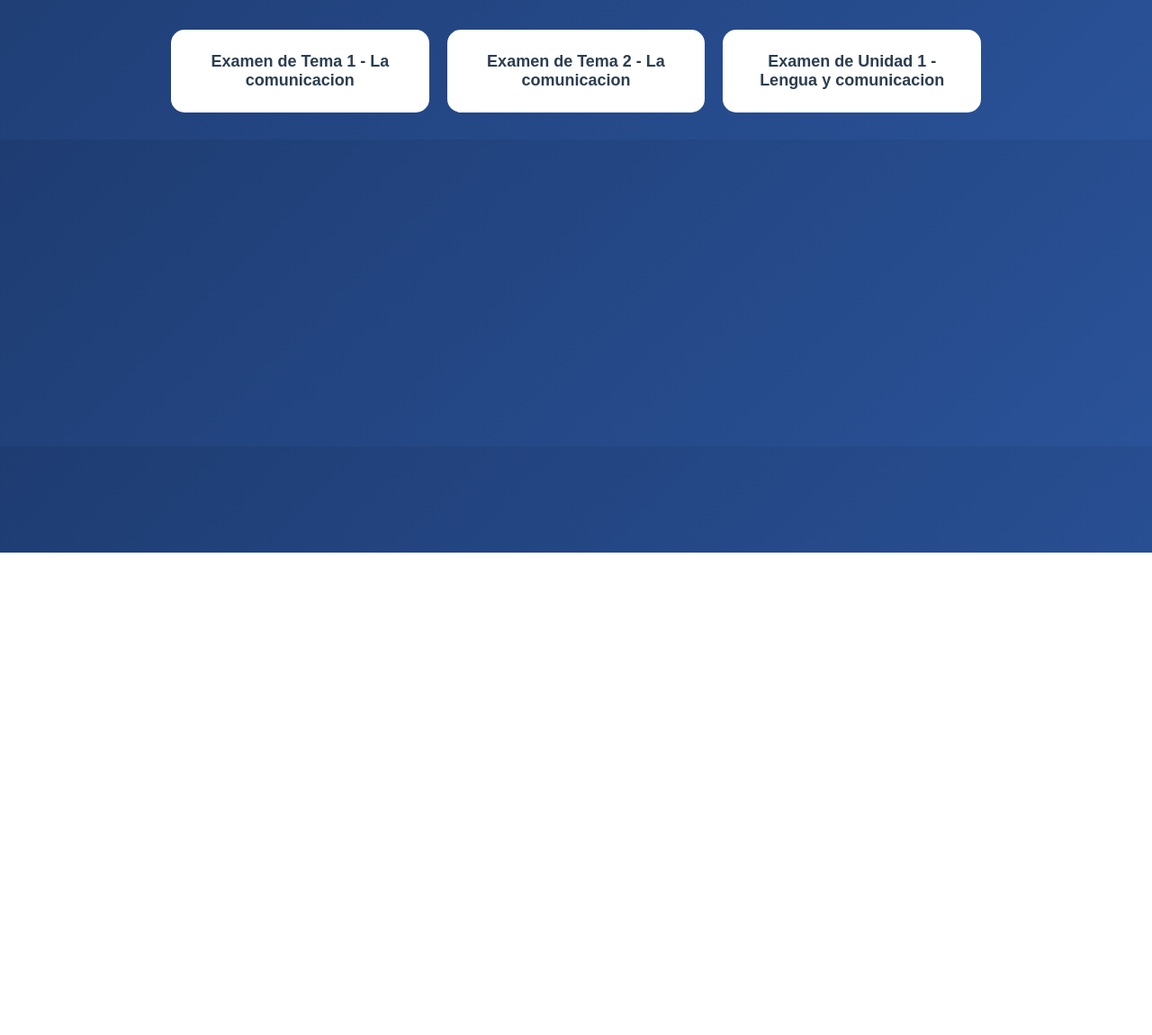
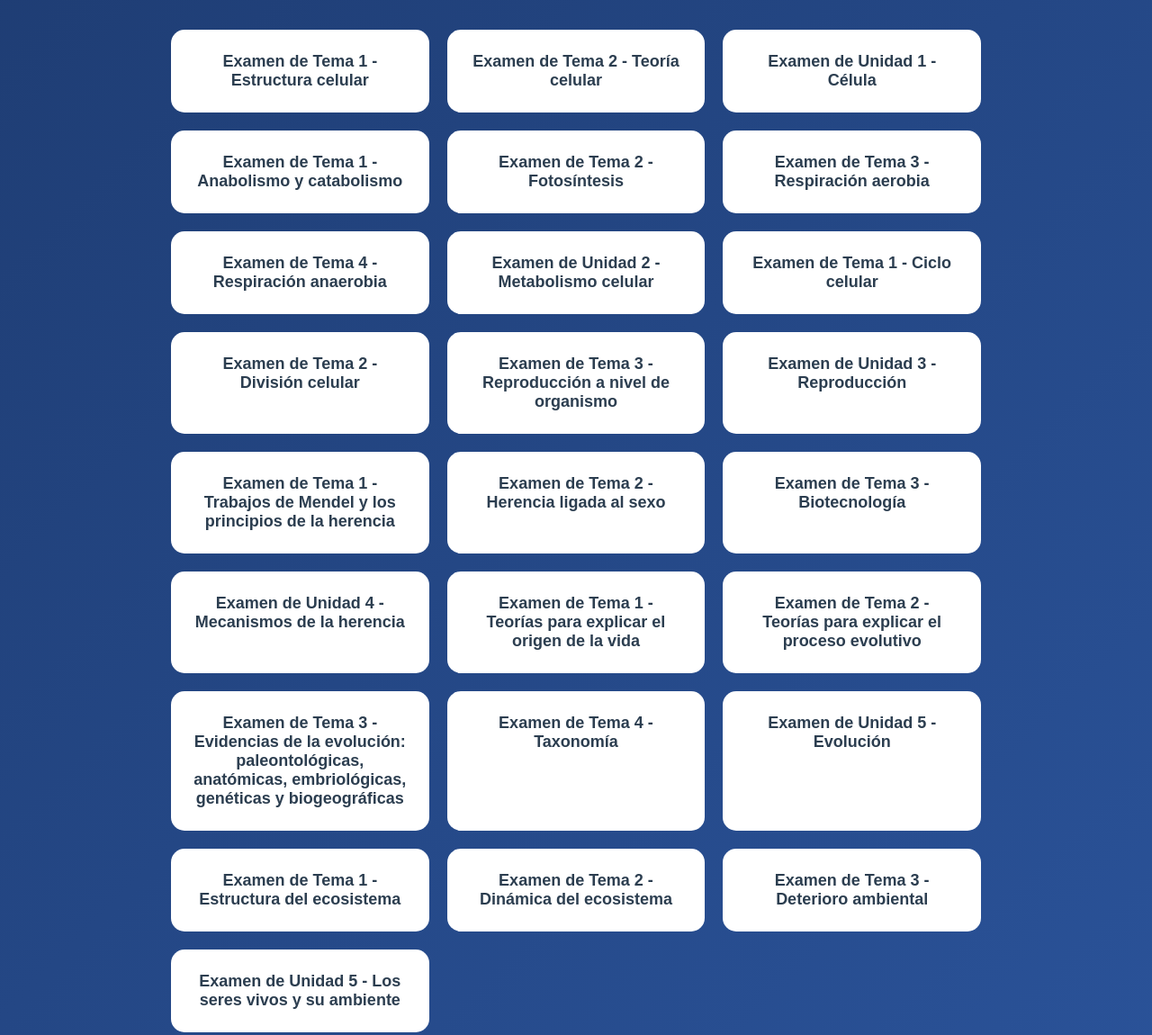
Before and after one commit to docereservercontact-create/Evaluacion, a plain HTML site: page Biologia/index.html in a window 1280 px wide. Shown: the part 186-1336 px from the top of the page at 90% size. Before the commit the page ends 800 px from the top, so only its background shows below. Drawn offline with Linux system fonts and the light colour scheme; files whose address does not match are found by name.

Commit message:
Update index.html

```diff
--- a/Biologia/index.html
+++ b/Biologia/index.html
@@ -72,11 +72,37 @@ h1 {
 <p class="subtitulo">Selecciona un examen</p>
 
 <div class="grid">
-
-    <div class="card" onclick="abrir('Examen de Tema 1 La comunicacion - U1T1.html')">Examen de Tema 1 - La comunicacion</div>
-    <div class="card" onclick="abrir('Examen de Tema 2 La comunicacion - U1T2.html')">Examen de Tema 2 - La comunicacion</div>
-    <div class="card" onclick="abrir('Examen de Unidad 1 - U1 - Lengua y comunicacion.html')">Examen de Unidad 1 - Lengua y comunicacion</div>
-
+    <!-- Unidad 1 - Célula -->
+    <div class="card" onclick="abrir('Examen de Tema 1 La comunicacion - U1T1.html')">Examen de Tema 1 - Estructura celular</div>
+    <div class="card" onclick="abrir('Examen de Tema 2 La comunicacion - U1T2.html')">Examen de Tema 2 - Teoría celular</div>
+    <div class="card" onclick="abrir('Examen de Unidad 1 - U1 - Lengua y comunicacion.html')">Examen de Unidad 1 - Célula</div>
+    <!-- Unidad 2 - Metabolismo celular -->
+    <div class="card" onclick="abrir('Examen de Tema 1 La comunicacion - U1T1.html')">Examen de Tema 1 - Anabolismo y catabolismo</div>
+    <div class="card" onclick="abrir('Examen de Tema 2 La comunicacion - U1T2.html')">Examen de Tema 2 - Fotosíntesis</div>
+    <div class="card" onclick="abrir('Examen de Tema 1 La comunicacion - U1T1.html')">Examen de Tema 3 - Respiración aerobia</div>
+    <div class="card" onclick="abrir('Examen de Tema 2 La comunicacion - U1T2.html')">Examen de Tema 4 - Respiración anaerobia</div>
+    <div class="card" onclick="abrir('Examen de Unidad 1 - U1 - Lengua y comunicacion.html')">Examen de Unidad 2 - Metabolismo celular</div>
+    <!-- Unidad 3 - Reproducción -->
+    <div class="card" onclick="abrir('Examen de Tema 1 La comunicacion - U1T1.html')">Examen de Tema 1 - Ciclo celular</div>
+    <div class="card" onclick="abrir('Examen de Tema 2 La comunicacion - U1T2.html')">Examen de Tema 2 - División celular</div>
+    <div class="card" onclick="abrir('Examen de Tema 2 La comunicacion - U1T2.html')">Examen de Tema 3 - Reproducción a nivel de organismo</div>
+    <div class="card" onclick="abrir('Examen de Unidad 1 - U1 - Lengua y comunicacion.html')">Examen de Unidad 3 - Reproducción</div>
+    <!-- Unidad 4 - Mecanismos de la herencia -->
+    <div class="card" onclick="abrir('Examen de Tema 1 La comunicacion - U1T1.html')">Examen de Tema 1 - Trabajos de Mendel y los principios de la herencia</div>
+    <div class="card" onclick="abrir('Examen de Tema 2 La comunicacion - U1T2.html')">Examen de Tema 2 - Herencia ligada al sexo</div>
+    <div class="card" onclick="abrir('Examen de Tema 1 La comunicacion - U1T1.html')">Examen de Tema 3 - Biotecnología</div>
+    <div class="card" onclick="abrir('Examen de Unidad 1 - U1 - Lengua y comunicacion.html')">Examen de Unidad 4 - Mecanismos de la herencia</div>
+    <!-- Unidad 5 - Evolución -->
+    <div class="card" onclick="abrir('Examen de Tema 1 La comunicacion - U1T1.html')">Examen de Tema 1 - Teorías para explicar el origen de la vida</div>
+    <div class="card" onclick="abrir('Examen de Tema 2 La comunicacion - U1T2.html')">Examen de Tema 2 - Teorías para explicar el proceso evolutivo</div>
+    <div class="card" onclick="abrir('Examen de Tema 1 La comunicacion - U1T1.html')">Examen de Tema 3 - Evidencias de la evolución: paleontológicas, anatómicas, embriológicas, genéticas y biogeográficas</div>
+    <div class="card" onclick="abrir('Examen de Tema 2 La comunicacion - U1T2.html')">Examen de Tema 4 - Taxonomía</div>
+    <div class="card" onclick="abrir('Examen de Unidad 1 - U1 - Lengua y comunicacion.html')">Examen de Unidad 5 - Evolución</div>
+    <!-- Unidad 6 - Los seres vivos y su ambiente -->
+    <div class="card" onclick="abrir('Examen de Tema 1 La comunicacion - U1T1.html')">Examen de Tema 1 - Estructura del ecosistema</div>
+    <div class="card" onclick="abrir('Examen de Tema 2 La comunicacion - U1T2.html')">Examen de Tema 2 - Dinámica del ecosistema</div>
+    <div class="card" onclick="abrir('Examen de Tema 1 La comunicacion - U1T1.html')">Examen de Tema 3 - Deterioro ambiental</div>
+    <div class="card" onclick="abrir('Examen de Unidad 1 - U1 - Lengua y comunicacion.html')">Examen de Unidad 5 - Los seres vivos y su ambiente</div>
 </div>
 
 <script>
```
